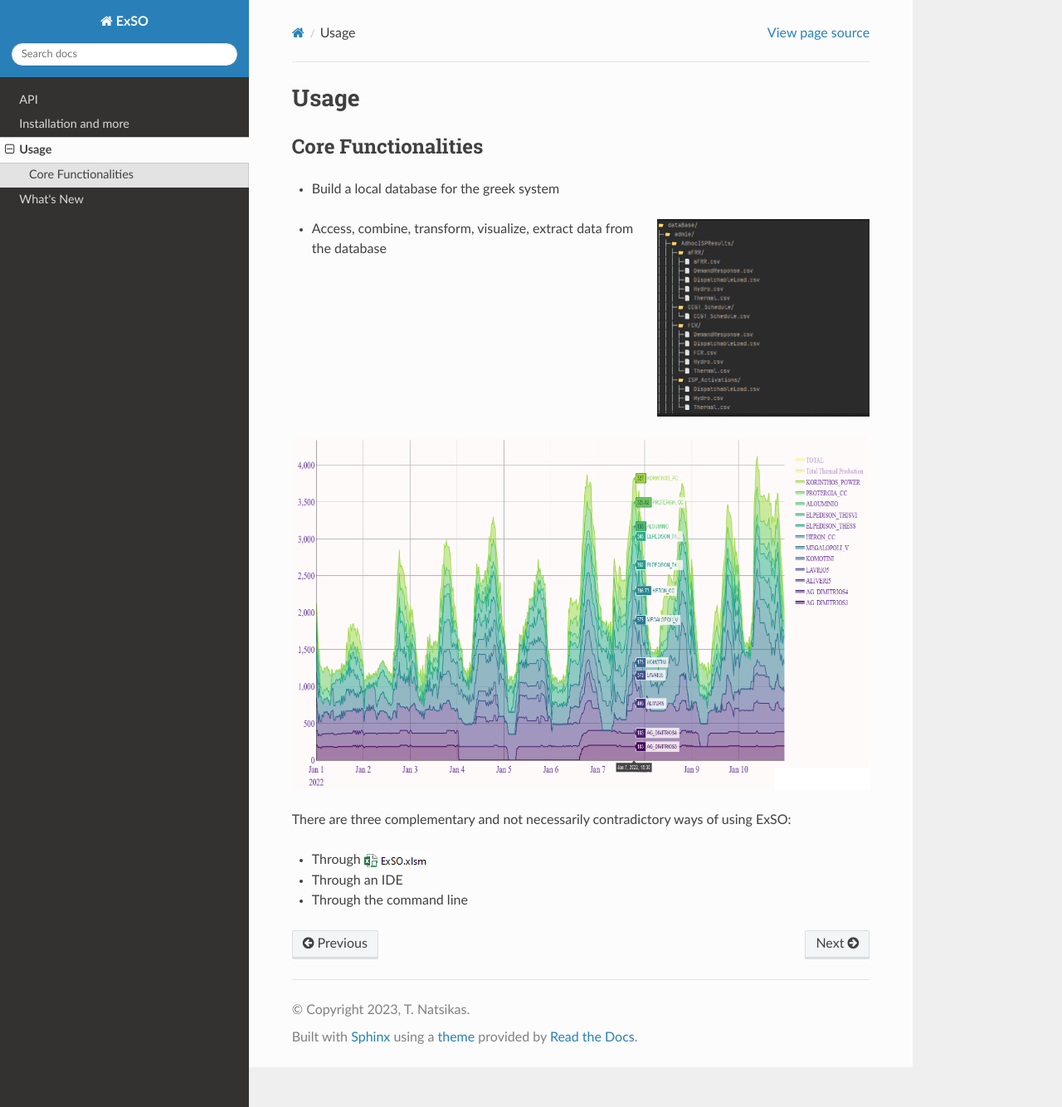
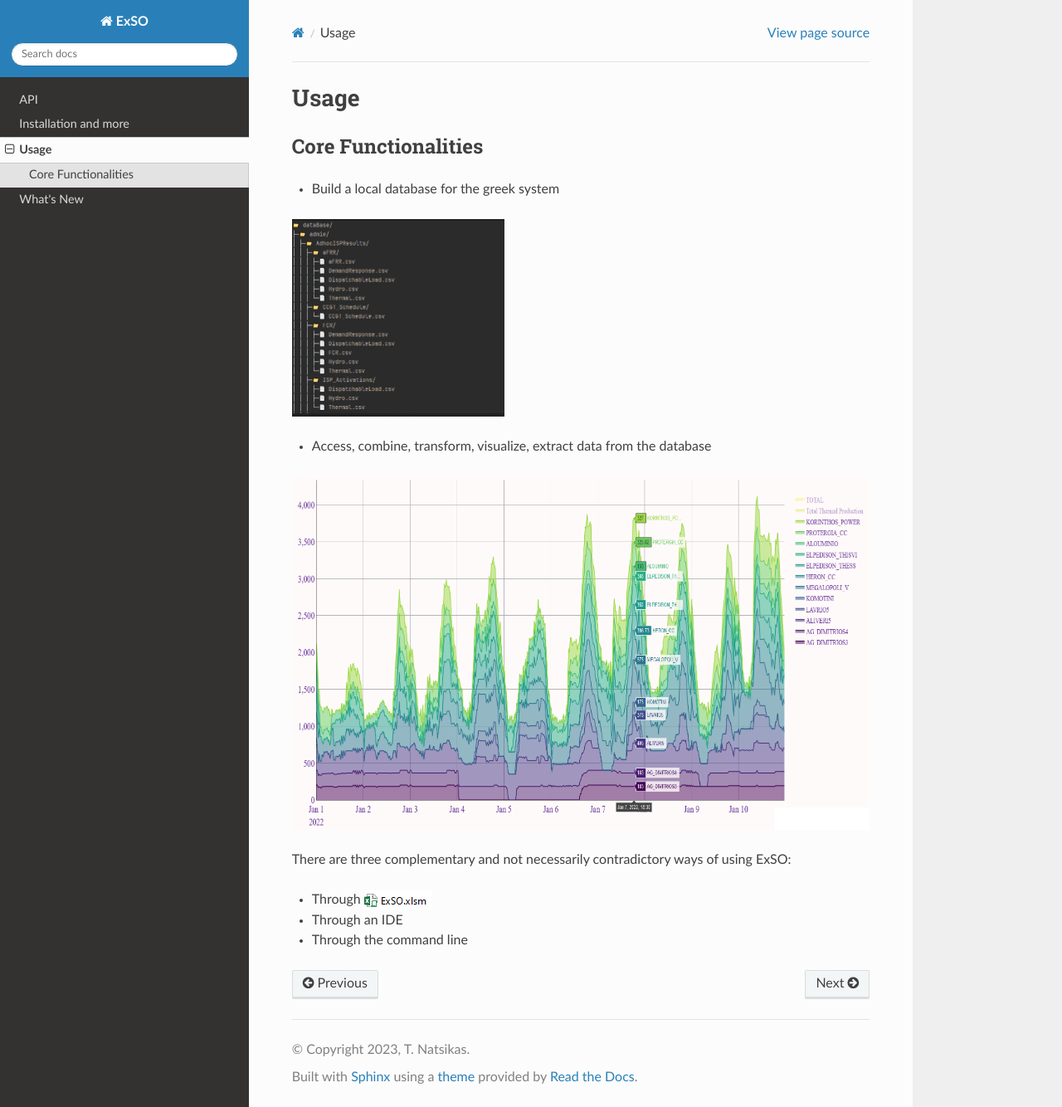
Before and after one commit to ThanosGkou/testdoc, a Sphinx documentation site: the page built from docs/source/usage.rst, in a window 1280 px wide and 1334 px high. Shown: the whole window at 83% size. Built offline with Sphinx 7.4.7 and the Read the Docs theme 3.1.0, drawn with Linux system fonts in a browser that asks for light colours.

Commit message:
Update usage.rst

```diff
--- a/docs/source/usage.rst
+++ b/docs/source/usage.rst
@@ -11,8 +11,7 @@ Core Functionalities
 * Build a local database for the greek system
 .. figure:: figs/database_Viz.png
    :scale: 50 %
-   :align: right
-   :class: with-border
+
 * Access, combine, transform, visualize, extract data from the database
 .. figure:: figs/plotly_viz.png
    :scale: 50 %
```
